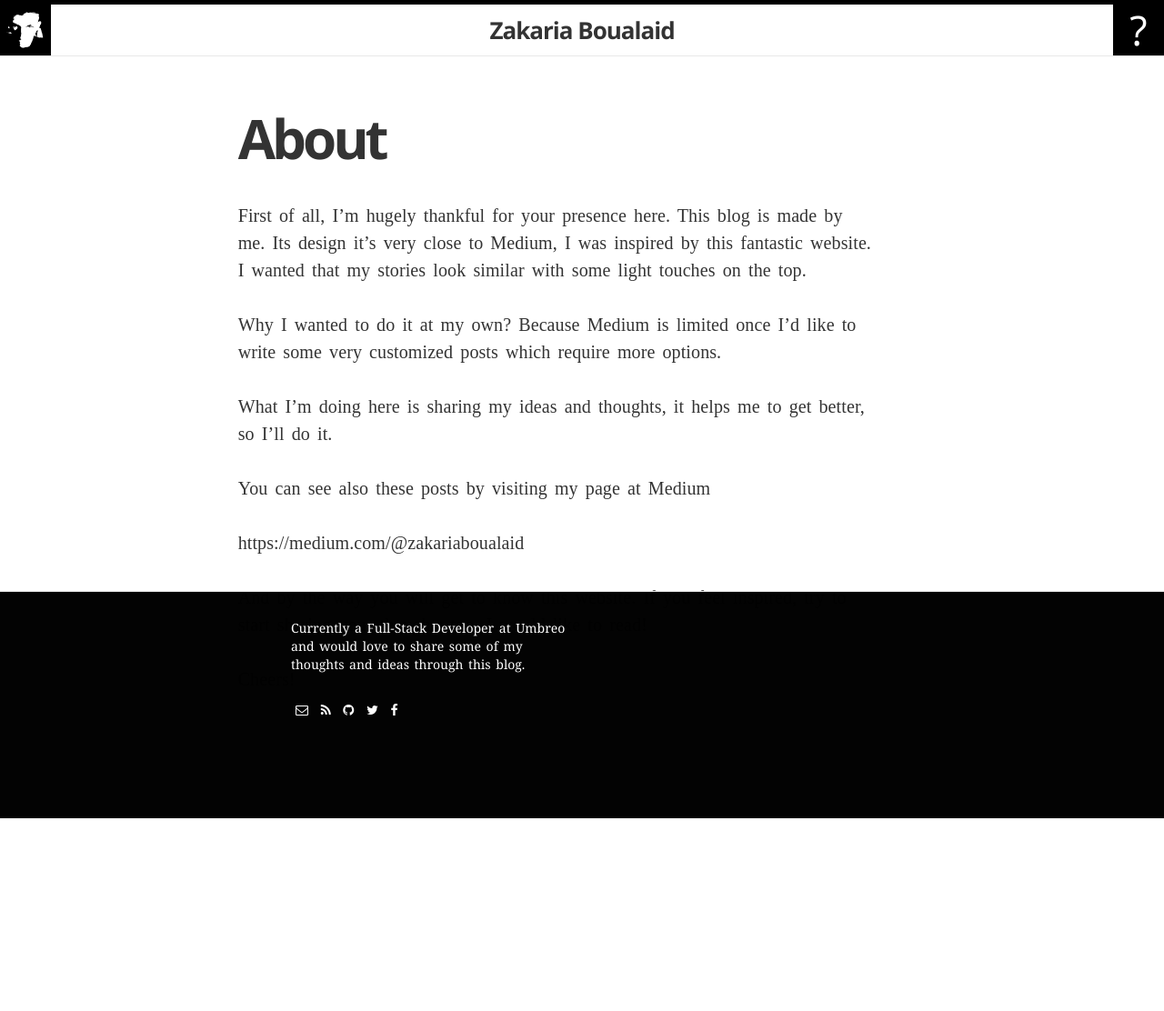
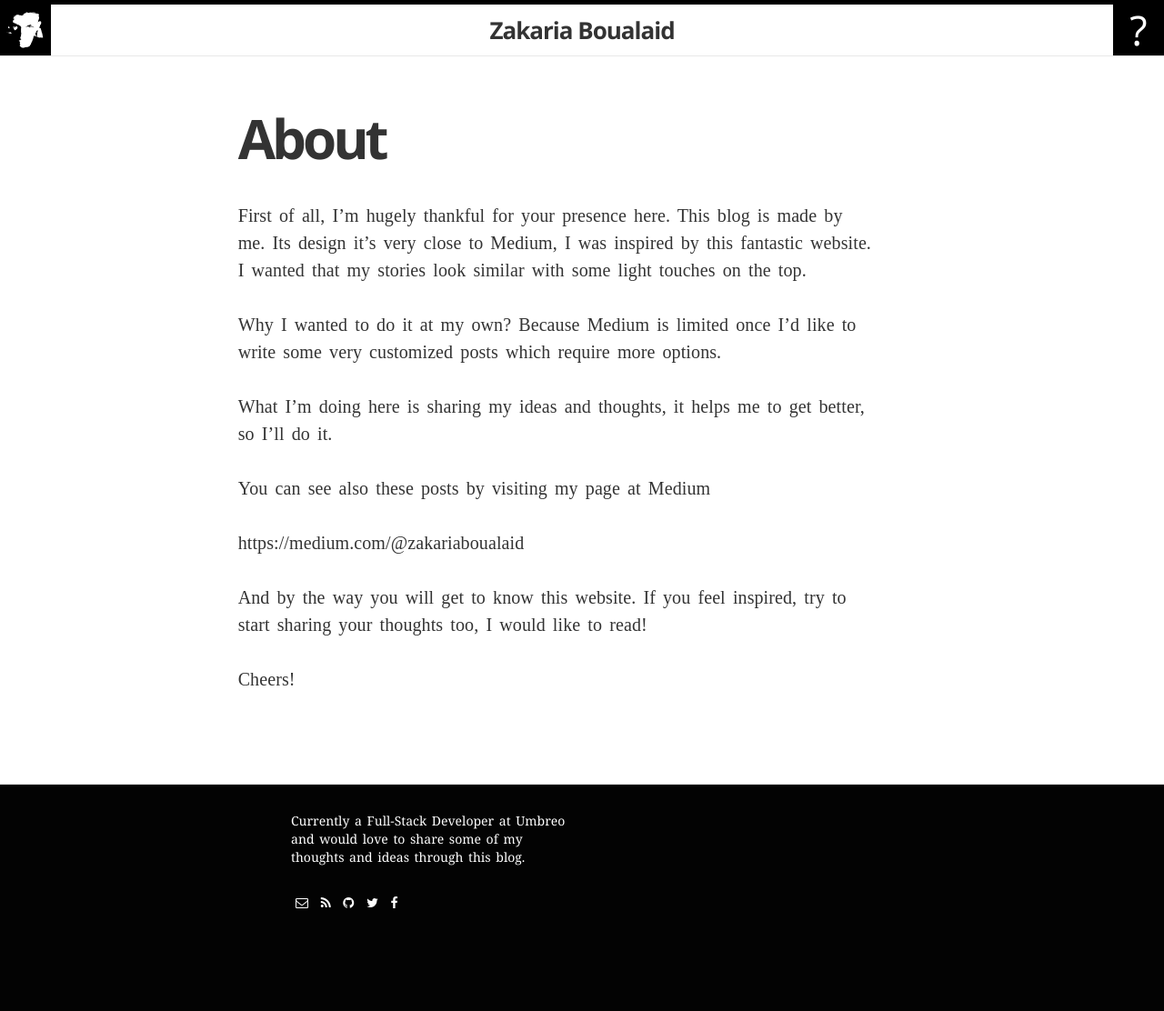
Before and after one commit to ZakariaBoualaid/zakariaboualaid.github.io, a Jekyll site: the page built from about.md, in a window 1280 px wide. Shown: the whole page at 91% size. Built offline with Jekyll 4.4.1, drawn with Linux system fonts in a browser that asks for light colours; some web fonts are replaced; before the commit the page ends 900 px from its top, so only the background shows below that.

Commit message:
Big step, Anachronism

```diff
--- a/_layouts/default.html
+++ b/_layouts/default.html
@@ -10,7 +10,7 @@
     <br>
     <br>
 
-    <div class="container" style="min-height:100%; position:relative; padding-bottom:250px;  padding:0px 10px;">
+    <div class="container" style="min-height:100%; position:relative; padding-bottom:250px;  padding-right:10px; padding-left:10px;">
       <div class="row">
           <div class="col-md-8 col-md-offset-2">
             {{ content }}
```
